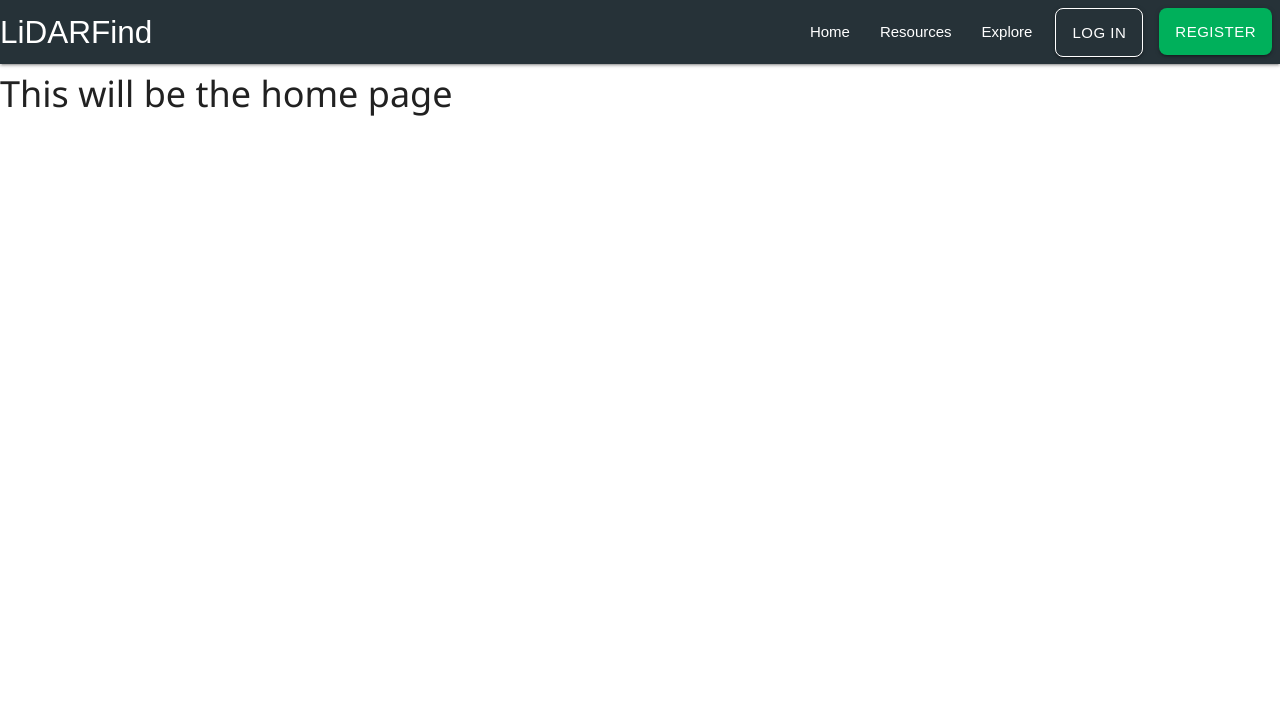
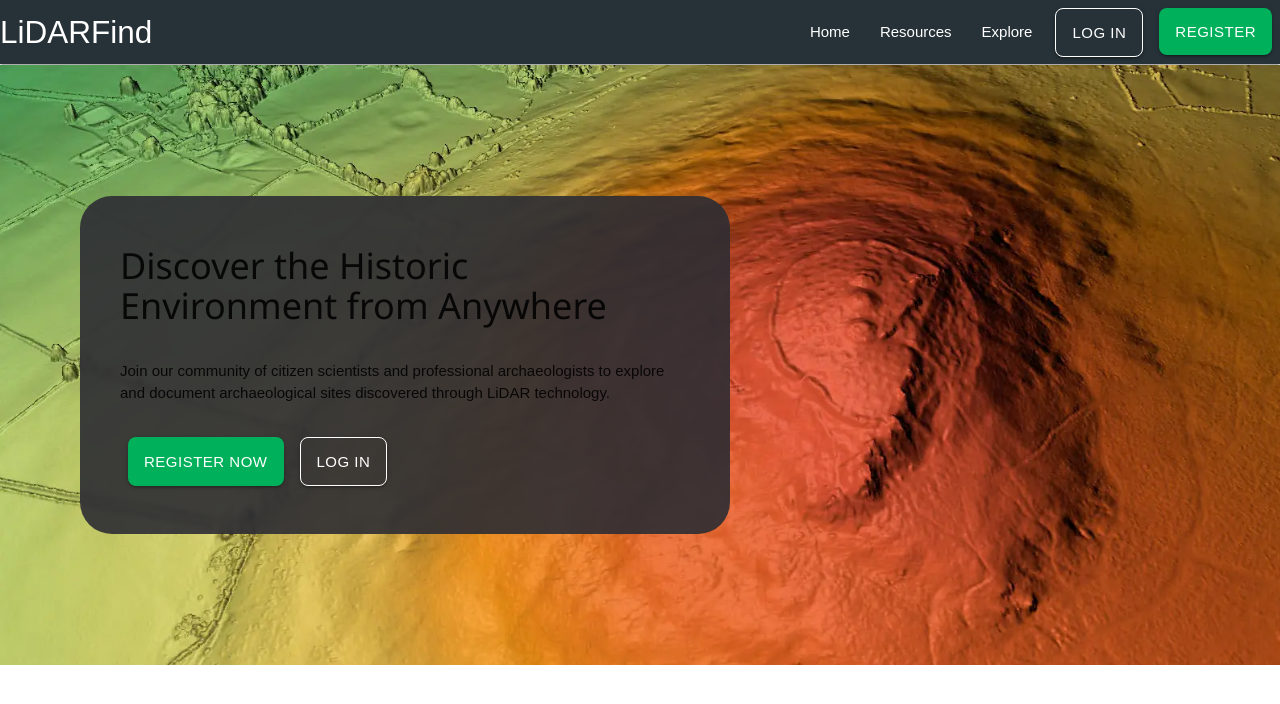
Before and after one commit to enrightc/LiDARFind, a Flask app: page / in a window 1280 px wide; the page is wider, and only the part inside the window is pictured. Shown: the top 704 px of that part. Run offline with Flask 3, Linux system fonts and the light colour scheme; some libraries are stand-ins or nearby versions.

Commit message:
Add hero HTML & CSS to index

```diff
--- a/static/css/style.css
+++ b/static/css/style.css
@@ -38,8 +38,38 @@
     background-color: transparent;
 }
 
+/* Index.html------------------------------ */
+.hero-container {
+    background: url(../images/hero-image.webp) no-repeat top center;
+    display: flex;
+    width: 1440px;
+    height: 600px;
+    align-items: center;
+    position: relative;
+    background-size: cover;
+    -webkit-background-size: cover;
+    -moz-background-size: cover;
+    -o-background-size: cover;
+}
 
+.hero-text-container {
+    display: flex;
+    width: 650px;
+    padding: 40px;
+    flex-direction: column;
+    justify-content: center;
+    align-items: flex-start;
+    gap: 24px;
+    border-radius: 32px;
+    background: rgba(45, 45, 52, 0.90);
+    backdrop-filter: blur(2px);
+    margin-left: 80px;
+}
 
+.hero-btns {
+    display: flex;
+    direction: column;
+}
 
 /* Map Containers----------------------- */
 #mapid {
--- a/templates/index.html
+++ b/templates/index.html
@@ -1,5 +1,17 @@
 {% extends "base.html" %}
 
 {% block content %}
-    <h1> This will be the home page</h1>
+    <!-- Hero -->
+    <div id="hero" class="hero-container">
+        <div role="img" aria-label="LiDAR image of a hillfort"></div>
+            <div class="hero-text-container">
+                <h1 class="text-uppercase">Discover the Historic Environment from Anywhere</h1>
+                <p class="tagline">Join our community of citizen scientists and professional archaeologists to explore and document archaeological sites discovered through LiDAR technology.</p>
+                <div class="hero-btns">
+                    <button href="{{ url_for('register') }}" class="btn-large nav-btn register-btn">Register Now</button>
+                    <button href="{{ url_for('login') }}" class="btn-large nav-btn login-btn">Log In</button>
+                </div>
+            </div>
+    </div>
+    <!-- /.Hero -->
 {% endblock %}
```
Also changed, not shown: static/images/hero-image.webp (added).
